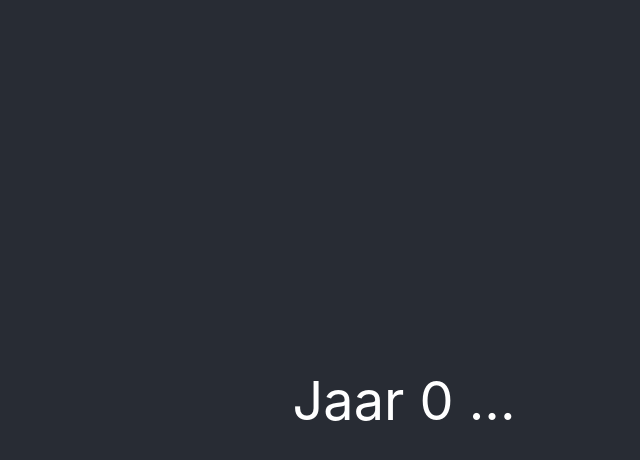
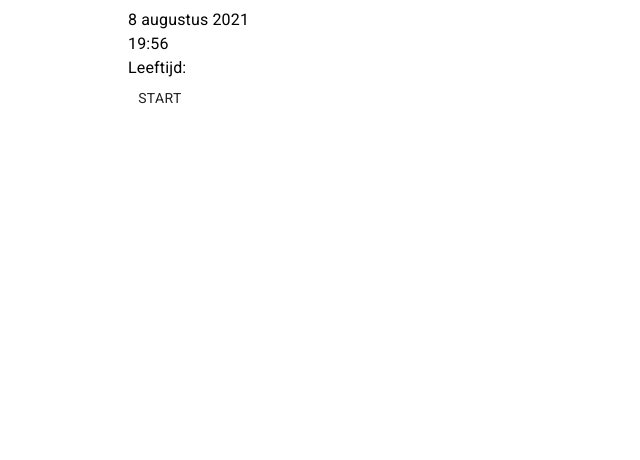
Before and after one commit to ThomasStock/onehundredyears, a React (Create React App) app: page / in a window 1280 px wide. Shown: the top 460 px of the page, without its empty margins (236-876 px from the left). Built offline with nearby package versions, Linux system fonts and the light colour scheme.

Commit message:
make timer work

```diff
--- a/package.json
+++ b/package.json
@@ -3,6 +3,9 @@
   "version": "0.1.0",
   "private": true,
   "dependencies": {
+    "@fontsource/roboto": "^4.5.0",
+    "@material-ui/core": "^4.12.3",
+    "@material-ui/styles": "^4.11.4",
     "@testing-library/jest-dom": "^5.14.1",
     "@testing-library/react": "^11.2.7",
     "@testing-library/user-event": "^12.8.3",
@@ -10,6 +13,7 @@
     "@types/node": "^16.4.13",
     "@types/react": "^17.0.16",
     "@types/react-dom": "^17.0.9",
+    "dayjs": "^1.10.6",
     "prettier": "^2.3.2",
     "react": "^17.0.2",
     "react-dom": "^17.0.2",
--- a/src/App.css
+++ /dev/null
@@ -1,38 +0,0 @@
-.App {
-  text-align: center;
-}
-
-.App-logo {
-  height: 40vmin;
-  pointer-events: none;
-}
-
-@media (prefers-reduced-motion: no-preference) {
-  .App-logo {
-    animation: App-logo-spin infinite 20s linear;
-  }
-}
-
-.App-header {
-  background-color: #282c34;
-  min-height: 100vh;
-  display: flex;
-  flex-direction: column;
-  align-items: center;
-  justify-content: center;
-  font-size: calc(10px + 2vmin);
-  color: white;
-}
-
-.App-link {
-  color: #61dafb;
-}
-
-@keyframes App-logo-spin {
-  from {
-    transform: rotate(0deg);
-  }
-  to {
-    transform: rotate(360deg);
-  }
-}
--- a/src/App.tsx
+++ b/src/App.tsx
@@ -1,12 +1,19 @@
-import './App.css'
+import { Button, Container, Typography } from '@material-ui/core'
+import useLife from './life/useLife'
+import 'dayjs/locale/nl-be'
 
 const App = () => {
+	const { date, start } = useLife()
+
+	const toggleTime = () => start()
+
 	return (
-		<div className="App">
-			<header className="App-header">
-				<p style={{ fontSize: 54 }}>Jaar 0 ...</p>
-			</header>
-		</div>
+		<Container maxWidth="sm">
+			<Typography>{date.format('LL')}</Typography>
+			<Typography>{date.format('LT')}</Typography>
+			<Typography>Leeftijd: </Typography>
+			<Button onClick={toggleTime}>Start</Button>
+		</Container>
 	)
 }
 
--- a/src/index.css
+++ /dev/null
@@ -1,13 +0,0 @@
-body {
-  margin: 0;
-  font-family: -apple-system, BlinkMacSystemFont, 'Segoe UI', 'Roboto', 'Oxygen',
-    'Ubuntu', 'Cantarell', 'Fira Sans', 'Droid Sans', 'Helvetica Neue',
-    sans-serif;
-  -webkit-font-smoothing: antialiased;
-  -moz-osx-font-smoothing: grayscale;
-}
-
-code {
-  font-family: source-code-pro, Menlo, Monaco, Consolas, 'Courier New',
-    monospace;
-}
--- a/src/index.js
+++ b/src/index.js
@@ -1,17 +1,11 @@
-import React from 'react';
-import ReactDOM from 'react-dom';
-import './index.css';
-import App from './App';
-import reportWebVitals from './reportWebVitals';
+import React from 'react'
+import ReactDOM from 'react-dom'
+import App from './App'
+import '@fontsource/roboto'
 
 ReactDOM.render(
-  <React.StrictMode>
-    <App />
-  </React.StrictMode>,
-  document.getElementById('root')
-);
-
-// If you want to start measuring performance in your app, pass a function
-// to log results (for example: reportWebVitals(console.log))
-// or send to an analytics endpoint. Learn more: https://bit.ly/CRA-vitals
-reportWebVitals();
+	<React.StrictMode>
+		<App />
+	</React.StrictMode>,
+	document.getElementById('root'),
+)
--- /dev/null
+++ b/src/life/index.ts
@@ -0,0 +1,32 @@
+import dayjs from 'dayjs'
+import 'dayjs/locale/nl-be'
+import localizedFormat from 'dayjs/plugin/localizedFormat'
+dayjs.extend(localizedFormat)
+
+dayjs.locale('nl-be')
+
+const create = () => {
+	const startDate = dayjs()
+	let currentDate = startDate
+	let timer: NodeJS.Timer = undefined as any
+
+	const start = () => {
+		timer = setInterval(() => {
+			console.log('engine update')
+			currentDate = currentDate.add(113, 'minute')
+		}, 100)
+	}
+
+	const getDate = () => currentDate
+
+	const stop = () => clearInterval(timer)
+
+	return {
+		getDate,
+		start,
+		stop,
+		running: !!timer,
+	}
+}
+
+export default create
--- /dev/null
+++ b/src/life/useLife.tsx
@@ -0,0 +1,34 @@
+import { useEffect, useState } from 'react'
+import createLife from '.'
+
+const useLife = () => {
+	const life = createLife()
+	const [date, setDate] = useState(life.getDate())
+	const [intervalID, setIntervalID] = useState(-1)
+	const [running, setRunning] = useState(life.running)
+
+	console.log('uselife rerender', date, running)
+
+	const start = () => {
+		life.start()
+		setIntervalID(
+			setInterval(() => {
+				setDate(life.getDate())
+			}) as any,
+		)
+	}
+
+	useEffect(
+		() => () => {
+			clearTimeout(intervalID)
+		},
+		[],
+	)
+
+	return {
+		date,
+		start,
+	}
+}
+
+export default useLife
--- a/src/reportWebVitals.js
+++ /dev/null
@@ -1,13 +0,0 @@
-const reportWebVitals = onPerfEntry => {
-  if (onPerfEntry && onPerfEntry instanceof Function) {
-    import('web-vitals').then(({ getCLS, getFID, getFCP, getLCP, getTTFB }) => {
-      getCLS(onPerfEntry);
-      getFID(onPerfEntry);
-      getFCP(onPerfEntry);
-      getLCP(onPerfEntry);
-      getTTFB(onPerfEntry);
-    });
-  }
-};
-
-export default reportWebVitals;
```
Also changed, not shown: src/setupTests.js (deleted, +0 -5 lines), tsconfig.json (+2 -9 lines), 1 other file (tests, documents, lock files or other folders).
